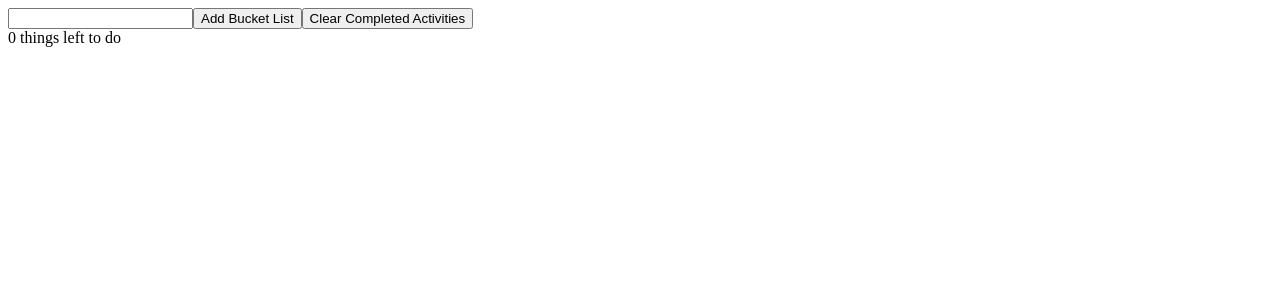
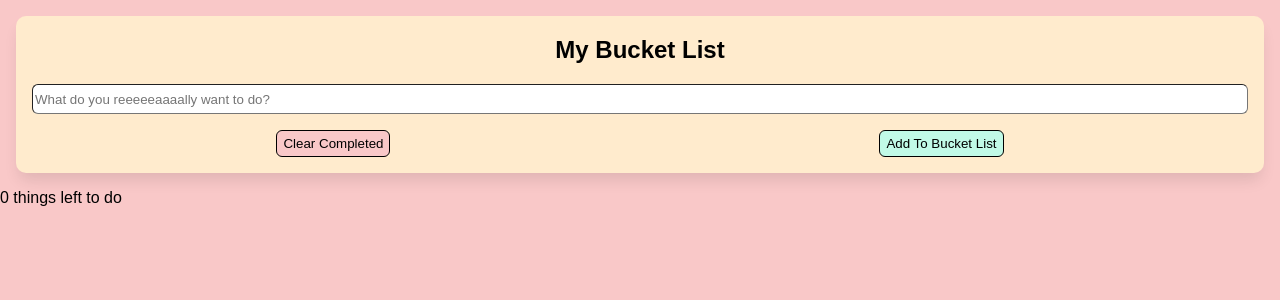
Before and after one commit to coolusername244/react-bucket-list, a React (Vite) app: page / in a window 1280 px wide. Shown: the top 300 px of the page. Built offline with nearby package versions, Linux system fonts and the light colour scheme.

Commit message:
style(app&form): added background styles to page and styled form

```diff
--- a/src/App.css
+++ b/src/App.css
@@ -0,0 +1,39 @@
+.page-heading {
+    text-align: center;
+}
+
+.user-form {
+    display: flex;
+    flex-direction: column;
+    padding: 0 1em 1em;
+    margin: 1em;
+    background-color: #ffebcd;
+    border-radius: 10px;
+    box-shadow: 0 10px 15px -3px rgba(0,0,0,0.1);
+}
+
+.user-form__input {
+    height: 2em;
+    border-radius: 6px;
+    border-width: 1px;
+}
+
+.user-form__buttons {
+    display: flex;
+    justify-content: space-around;
+    padding-top: 1em;
+}
+
+.user-form__button {
+    border: solid black 1px;
+    border-radius: 6px;
+    height: 2em;
+}
+
+.clear {
+    background-color: #f9c8c8;
+}
+
+.submit {
+    background-color: #c1fae7;
+}
--- a/src/App.jsx
+++ b/src/App.jsx
@@ -4,16 +4,24 @@ import {v4 as uuidv4} from 'uuid'
 import './App.css'
 
 const local_storage_key = 'bucketList.activities'
+
+// collect activities that are stored in local storage
 const storedActivities = JSON.parse(localStorage.getItem(local_storage_key))
 
 function App() {
+
+  // set state to either what was in local storage or an empty array
   const [activities, setActivities] = useState(storedActivities ? storedActivities : [])
+
+  // set use ref to fetch data from activity name input field
   const activityNameRef = useRef();
 
+  // when the setActivities function is called, update local storage with new state
   useEffect(() => {
     localStorage.setItem(local_storage_key, JSON.stringify(activities))
   }, [activities])
 
+  // when user clicks checkbox, update the completed field and update state and local storage
   const toggleActivity = (id) => {
     const newActivities = [...activities]
     const activity = newActivities.find(activity => activity.id === id)
@@ -21,7 +29,9 @@ function App() {
     setActivities(newActivities)
   }
 
-  const handleAddActivity = () => {
+  // when user adds a new activity, update state and local storage
+  const handleAddActivity = e => {
+    e.preventDefault()
     const name = activityNameRef.current.value
     if (!name) return;
     setActivities(prev => {
@@ -30,20 +40,27 @@ function App() {
     activityNameRef.current.value = null
   }
 
+  // when user clicks 'clear completed activities', remove from state and local storage
   const handleClearActivities = () => {
     const newActivities = activities.filter(activity => !activity.completed)
     setActivities(newActivities)
   }
 
+  // show the user how many activities are left to complete
   const count = activities.filter(activity => !activity.completed).length
 
   return (
     <>
+      <form className='user-form' onSubmit={handleAddActivity}>
+        <h2 className='page-heading'>My Bucket List</h2>
+        <input ref={activityNameRef} type="text" className='user-form__input' placeholder='What do you reeeeeaaaally want to do?'/>
+        <div className="user-form__buttons">
+          <button onClick={handleClearActivities} className='user-form__button clear'>Clear Completed</button>
+          <button type='submit' onClick={handleAddActivity} className='user-form__button submit'>Add To Bucket List</button>
+        </div>
+      </form>
+      <div>{count} things left to do</div>
       <BucketList activities={activities} toggleActivity={toggleActivity}/>
-      <input ref={activityNameRef} type="text" />
-      <button onClick={handleAddActivity}>Add Bucket List</button>
-      <button onClick={handleClearActivities}>Clear Completed Activities</button>
-      <div>{count} things left to do</div>
     </>
   )
 }
--- a/src/index.css
+++ b/src/index.css
@@ -0,0 +1,7 @@
+body {
+    font-family: Arial, Helvetica, sans-serif;
+    margin: 0;
+    padding: 0;
+    box-sizing: border-box;
+    background-color: #f9c8c8;
+}
```
